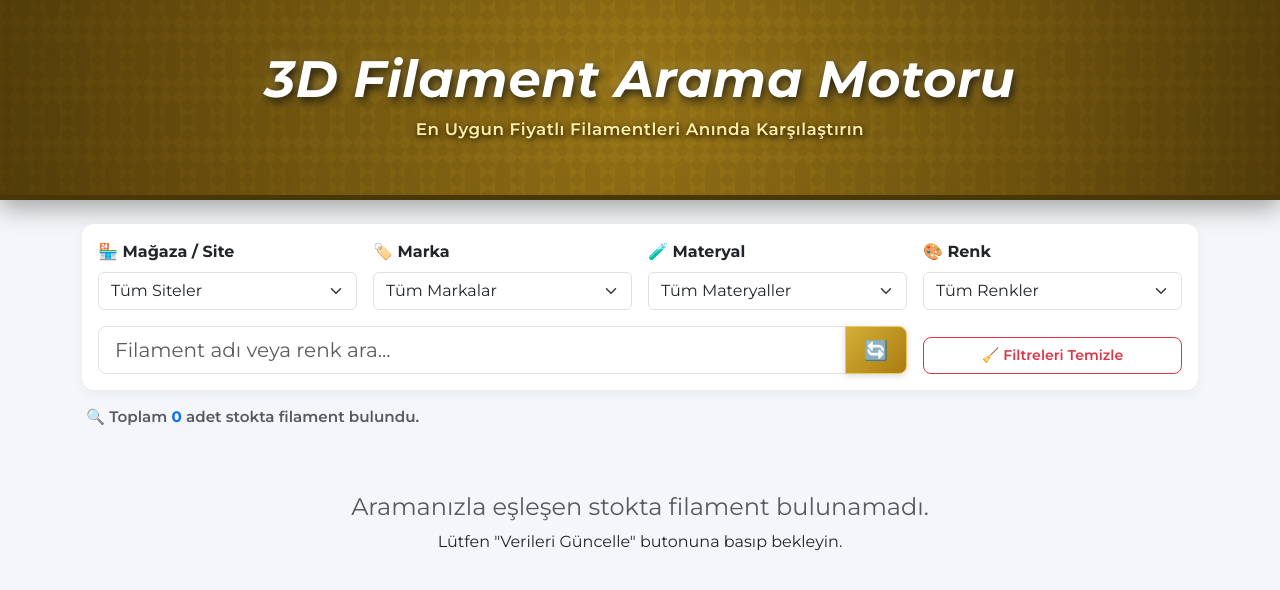
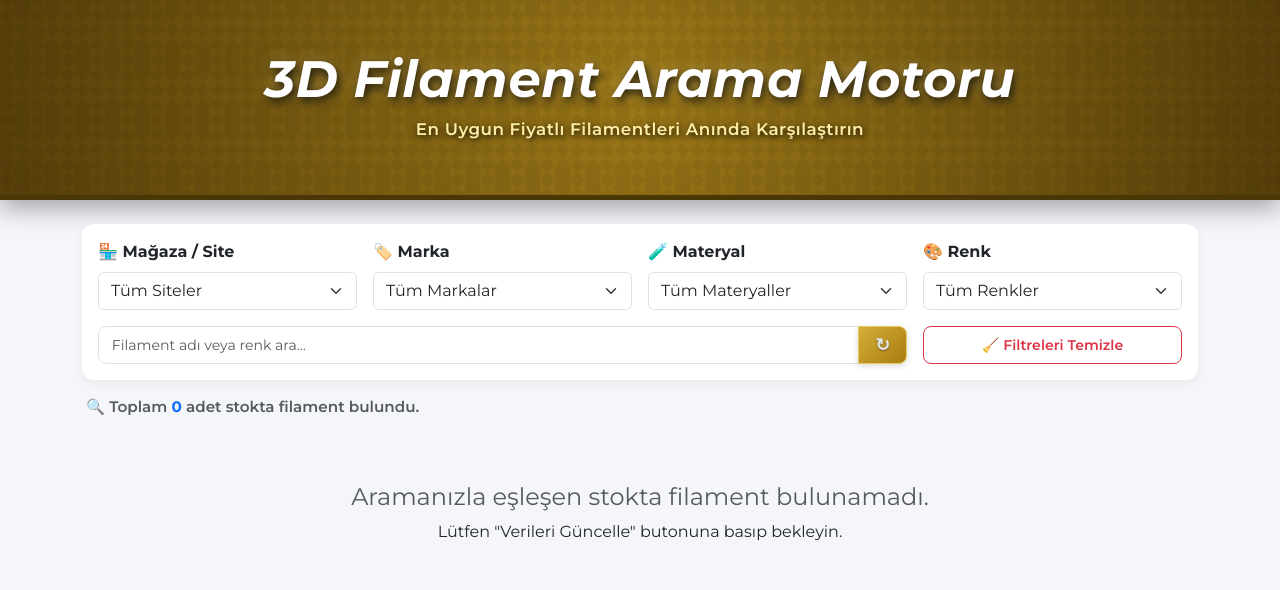
Before and after one commit to Cordamauro/filament-robotu, a Flask app: page / in a window 1280 px wide. Shown: the top 590 px of the page. Run offline with Flask 3, Linux system fonts and the light colour scheme; data that the repository does not hold is empty.

Commit message:
Update index.html

```diff
--- a/templates/index.html
+++ b/templates/index.html
@@ -79,13 +79,19 @@
             box-shadow: 0 0 15px rgba(255, 255, 255, 0.9);
         }
 
+        /* UYUMLU İÇ İÇE SUTUN ARAMA KUTUSU VE BUTONU */
+        .search-input-custom {
+            font-size: 0.88rem;
+            font-weight: 500;
+            padding: 0.45rem 0.8rem;
+            border-radius: 8px 0 0 8px !important;
+        }
+
         .btn-update-icon {
             background: linear-gradient(135deg, #d4af37 0%, #aa7c11 100%);
-            color: #ffffff;
             border: 1px solid #e6ca65;
-            border-radius: 8px;
-            padding: 0 18px;
-            font-size: 1.2rem;
+            border-radius: 0 8px 8px 0 !important;
+            padding: 0.45rem 1rem;
             display: flex;
             align-items: center;
             justify-content: center;
@@ -95,14 +101,18 @@
 
         .btn-update-icon:hover {
             background: linear-gradient(135deg, #e6ca65 0%, #c59b27 100%);
-            color: #1a1003;
-            transform: scale(1.05);
             box-shadow: 0 4px 12px rgba(184, 134, 11, 0.4);
         }
 
+        /* AÇIK GRİ / GÜMÜŞ İKON STİLİ */
         .spin-icon {
             display: inline-block;
+            color: #e2e8f0;
+            font-size: 1.1rem;
+            font-weight: bold;
+            line-height: 1;
             transition: transform 0.5s ease;
+            text-shadow: 0 1px 2px rgba(0,0,0,0.4);
         }
 
         .spinning {
@@ -177,9 +187,9 @@
 
             <div class="col-md-9 mt-3">
                 <div class="input-group">
-                    <input type="text" id="searchQuery" class="form-control form-control-lg" placeholder="Filament adı veya renk ara..." onkeyup="loadProducts()">
+                    <input type="text" id="searchQuery" class="form-control search-input-custom" placeholder="Filament adı veya renk ara..." onkeyup="loadProducts()">
                     <button id="btnUpdate" class="btn btn-update-icon" title="Verileri Güncelle" onclick="triggerUpdate()">
-                        <span id="updateIcon" class="spin-icon">🔄</span>
+                        <span id="updateIcon" class="spin-icon">↻</span>
                     </button>
                 </div>
             </div>
```
